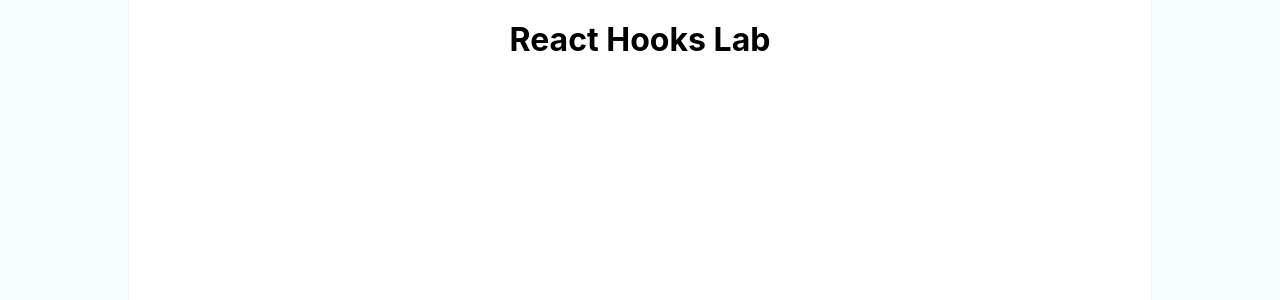
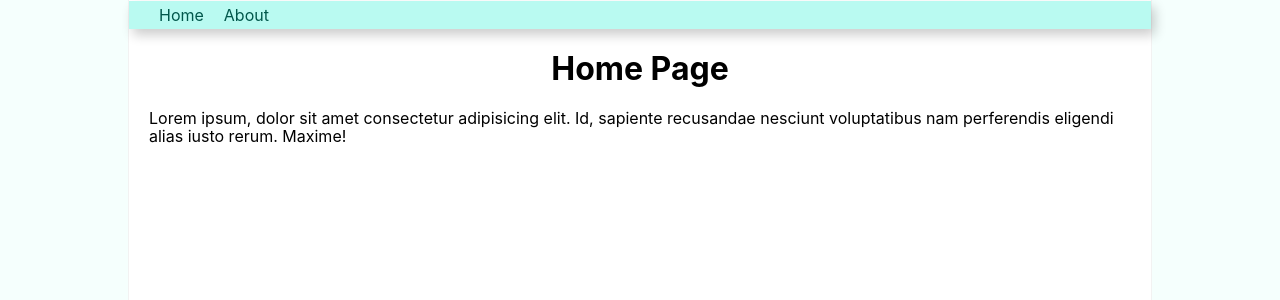
Before and after one commit to Marknjo/react-router-lab, a React (Create React App) app: page / in a window 1280 px wide. Shown: the top 300 px of the page. Built offline with nearby package versions, Linux system fonts and the light colour scheme.

Commit message:
Adding the barebone structure of the RouterChildren Component: Home C, About C, Page404 C, and Router.

```diff
--- a/src/app/App.js
+++ b/src/app/App.js
@@ -2,11 +2,12 @@ import React from "react";
 
 import "normalize.css";
 import "./styles/App.css";
+import RouterChildren from "./lab/router-children/RouterChildren.component";
 
 const App = () => (
 	<div className="container">
-		<div className="content verticle-center-content">
-			<h1>React Hooks Lab</h1>
+		<div className="content">
+			<RouterChildren />
 		</div>
 	</div>
 );
--- /dev/null
+++ b/src/app/lab/router-children/RouterChildren.component.jsx
@@ -0,0 +1,49 @@
+import React from 'react'
+import {BrowserRouter as Router, Link, Switch, Route} from "react-router-dom"
+
+const About = () => (
+	<div className="verticle-center-content">
+		<h1>About Page</h1>
+    <p>Lorem ipsum dolor sit amet consectetur adipisicing elit. Dolores, asperiores soluta. Veritatis quas neque iusto necessitatibus dignissimos facere iste porro.</p>
+	</div>
+);
+
+const Home = () => (
+  <div className="verticle-center-content">
+		<h1>Home Page</h1>
+    <p>Lorem ipsum, dolor sit amet consectetur adipisicing elit. Id, sapiente recusandae nesciunt voluptatibus nam perferendis eligendi alias iusto rerum. Maxime!</p>
+	</div>
+);
+
+const Page404 = () => (
+  <div className="verticle-center-content">
+		<h1>404 </h1>
+    <p>Page that you are looking cannot be found.</p>
+
+    <p><Link to="/" className="nav-links">Go back home</Link></p>
+	</div>
+);
+
+const RouterChildren = () => {
+  return (
+    <Router>
+      <ul className="nav">
+        <li className="nav-items">
+          <Link to="/" className="nav-links">Home</Link>
+        </li>
+        <li className="nav-items">
+          <Link to="/about" className="nav-links">About</Link>
+        </li>
+      </ul>
+
+      <Switch>
+        <Route exact path="/" component={Home} />
+        <Route path="/about" component={About} />
+        <Route path="*" component={Page404} />
+
+      </Switch>
+    </Router>
+  )
+}
+
+export default RouterChildren
```
